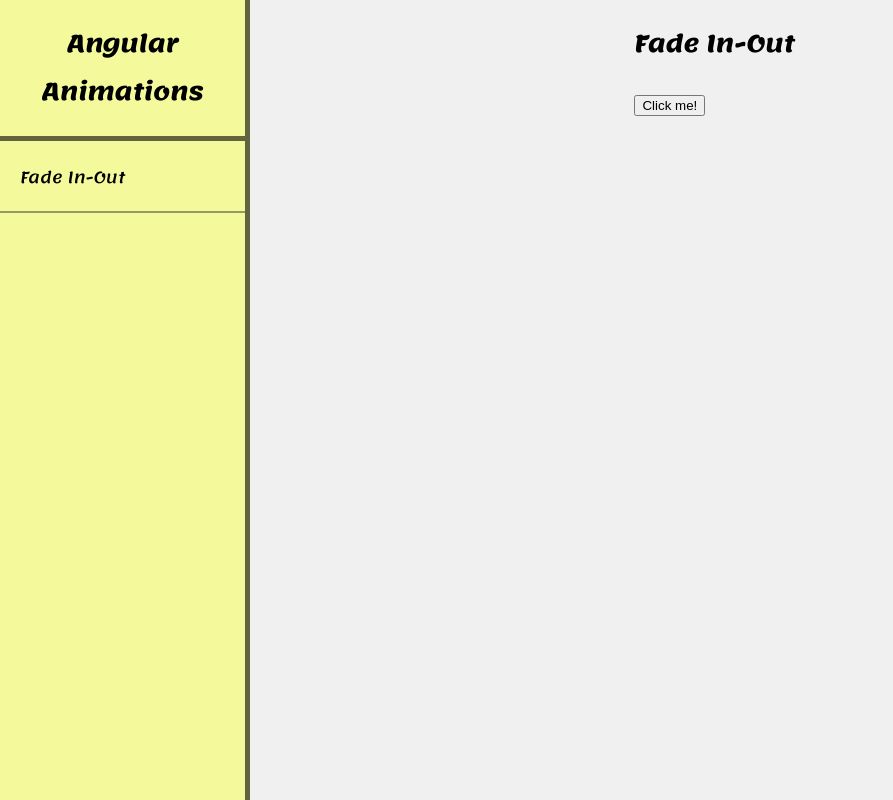
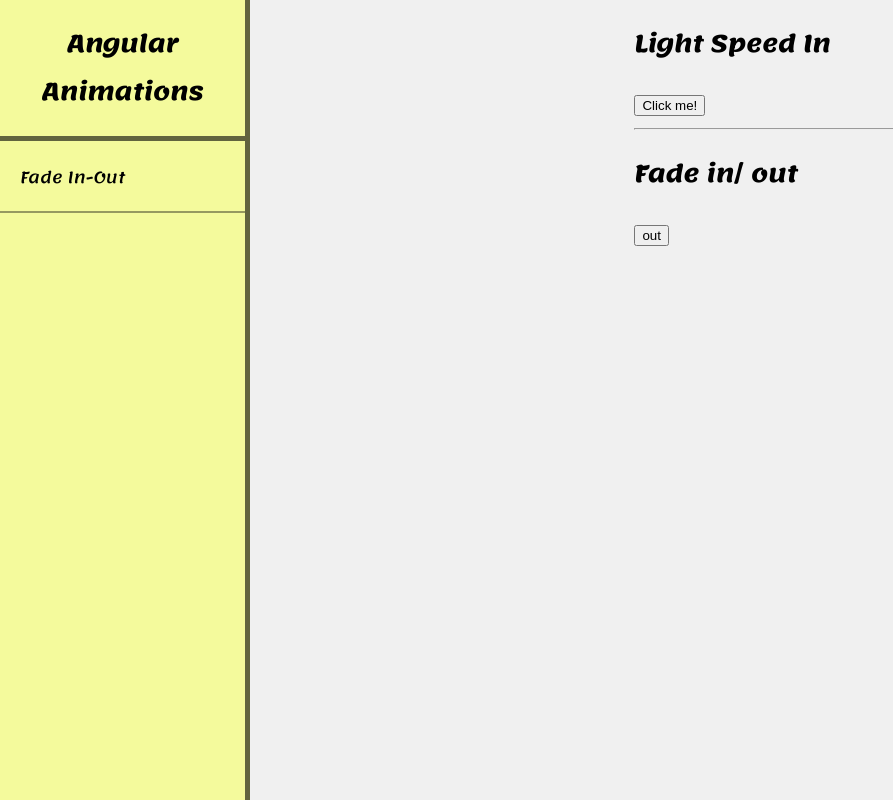
Before and after one commit to yousef12333/animations-page, an Angular app: page /fade-in-out in a window 1280 px wide. Shown: the whole page, without its empty margins (0-893 px from the left). Built offline with nearby package versions, Linux system fonts and the light colour scheme.

Commit message:
fadeInOut example by Kwakes

```diff
--- /dev/null
+++ b/src/app/animations/index.ts
@@ -0,0 +1,24 @@
+import {
+  trigger,
+  state,
+  style,
+  transition,
+  animate
+} from "@angular/animations";
+
+export const FADE_IN_OUT_ANIMATION = trigger("fadeInOutTrigger", [
+  state(
+    "in",
+    style({
+      opacity: "1"
+    })
+  ),
+  state(
+    "out",
+    style({
+      opacity: "0"
+    })
+  ),
+  transition("out => in", animate(".6s 100ms ease-in")),
+  transition("in => out", animate(".7s 100ms ease-out"))
+]);
--- a/src/app/app.component.html
+++ b/src/app/app.component.html
@@ -9,7 +9,6 @@
   </div>
 </aside>
 <div class="animation__example">
-  <h2 class="animationName">{{ animationName }}</h2>
   <!-- <app-fade-in-out></app-fade-in-out> -->
 
   <app-light-speed-in></app-light-speed-in>
--- a/src/app/fade-in-out/fade-in-out.component.html
+++ b/src/app/fade-in-out/fade-in-out.component.html
@@ -1,4 +1,5 @@
 <div class="container">
+  <h2 class="animationName">{{ animationName }}</h2>
   <button (click)="addListItem()" class="button">Add</button>
   <button (click)="removeListItem()" class="button">Delete</button>
   <ul class="list">
--- a/src/app/fade-in-out/fade-in-out.component.ts
+++ b/src/app/fade-in-out/fade-in-out.component.ts
@@ -32,6 +32,7 @@
 })
 export class FadeInOutComponent implements OnInit {
   list = [];
+  animationName = "Fade In-Out";
   constructor() {}
 
   ngOnInit(): void {}
--- a/src/app/light-speed-in/light-speed-in.component.html
+++ b/src/app/light-speed-in/light-speed-in.component.html
@@ -1,2 +1,13 @@
+<h2 class="animationName">{{ animationName }}</h2>
 <button (click)="activateAnimation()">Click me!</button>
 <div *ngIf="isActive" [@lightSpeedIn] class="target"></div>
+
+<hr />
+
+<h2>Fade in/ out</h2>
+
+<button (click)="toggleFade()">{{ isShown }}</button>
+<div
+  style="background-color: blue; height: 300px;"
+  [@fadeInOutTrigger]="isShown"
+></div>
--- a/src/app/light-speed-in/light-speed-in.component.ts
+++ b/src/app/light-speed-in/light-speed-in.component.ts
@@ -7,12 +7,14 @@
   keyframes,
   animate
 } from "@angular/animations";
+import { FADE_IN_OUT_ANIMATION } from "../animations";
 
 @Component({
   selector: "app-light-speed-in",
   templateUrl: "./light-speed-in.component.html",
   styleUrls: ["./light-speed-in.component.scss"],
   animations: [
+    FADE_IN_OUT_ANIMATION,
     trigger("lightSpeedIn", [
       transition(
         "void => *",
@@ -34,7 +36,9 @@
   ]
 })
 export class LightSpeedInComponent implements OnInit {
+  animationName = "Light Speed In";
   isActive = false;
+  isShown = "out";
   constructor() {}
 
   activateAnimation() {
@@ -42,4 +46,8 @@
   }
 
   ngOnInit(): void {}
+
+  toggleFade() {
+    this.isShown = this.isShown === "out" ? "in" : "out";
+  }
 }
```
Also changed, not shown: src/app/app.module.ts (+13 -3 lines).
